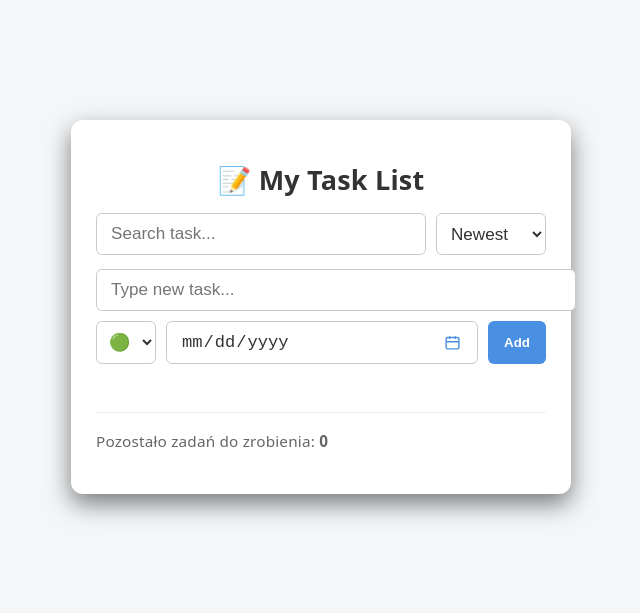
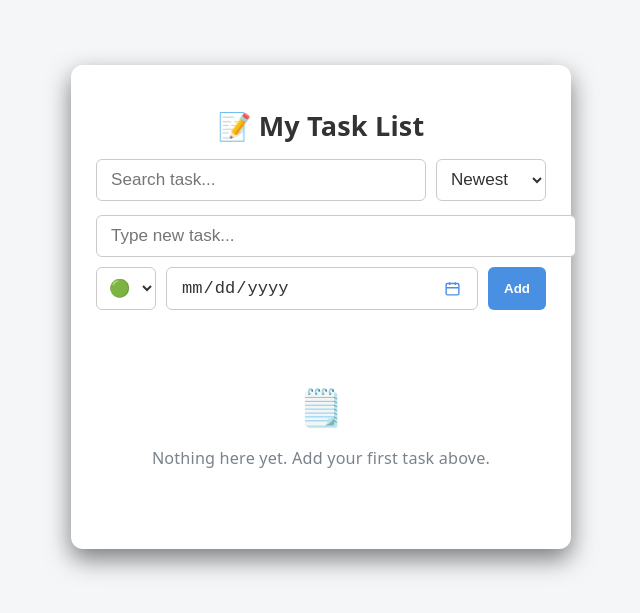
Before and after one commit to PwelO96/taskly, a React (Vite) app: page / in a window 1280 px wide. Shown: the part 113-726 px from the top of the page, without its empty margins (319-959 px from the left). Built offline with nearby package versions, Linux system fonts and the light colour scheme.

Commit message:
task empty state

```diff
--- /dev/null
+++ b/src/components/EmptyTodoList/EmptyTodoList.module.css
@@ -0,0 +1,17 @@
+.emptyState {
+  display: flex;
+  align-items: center;
+  justify-content: center;
+  padding: 2rem 1rem;
+  color: #7a828c;
+  gap: 0.5rem;
+  flex-direction: column;
+}
+
+.emptyState p {
+  font-size: 0.9rem;
+}
+
+.icon {
+  font-size: 2rem;
+}
--- /dev/null
+++ b/src/components/EmptyTodoList/EmptyTodoList.tsx
@@ -0,0 +1,10 @@
+import styles from "./EmptyTodoList.module.css";
+
+export default function EmptyTodoList() {
+  return (
+    <div className={styles.emptyState}>
+      <span className={styles.icon}>🗒️</span>
+      <p>Nothing here yet. Add your first task above.</p>
+    </div>
+  );
+}
--- a/src/components/TodoFooter/TodoFooter.tsx
+++ b/src/components/TodoFooter/TodoFooter.tsx
@@ -13,6 +13,8 @@ export default function TodoFooter({ text, text2 }: FooterProps) {
   const modal = useRef<ModalHandle>(null);
   const { todos, removeCheckedTodos } = useTodos();
 
+  const isTodosExist = todos.length === 0;
+
   const remainingTodos = todos.filter((todo) => !todo.isChecked).length;
   const checkedTodos = todos.filter((todo) => todo.isChecked).length;
 
@@ -27,6 +29,8 @@ export default function TodoFooter({ text, text2 }: FooterProps) {
     removeCheckedTodos();
     modal.current?.close();
   };
+
+  if (isTodosExist) return;
 
   return (
     <>
--- a/src/components/TodoList/TodoList.tsx
+++ b/src/components/TodoList/TodoList.tsx
@@ -4,11 +4,14 @@ import { useTodos } from "../../hooks/useTodos";
 import Modal, { type ModalHandle } from "../Modal/Modal";
 import { useRef, useState } from "react";
 import type { Todo } from "../../store/TodoContext";
+import EmptyTodoList from "../EmptyTodoList/EmptyTodoList";
 
 export default function TodoList() {
   const modal = useRef<ModalHandle>(null);
   const { todos, removeTodo } = useTodos();
   const [todoToDelete, setTodoToDelete] = useState<Todo | null>(null);
+
+  const isTodosExist = todos.length === 0;
 
   const modalHandler = () => {
     modal.current?.open();
@@ -19,6 +22,8 @@ export default function TodoList() {
     setTodoToDelete(null);
     modal.current?.close();
   };
+
+  if (isTodosExist) return <EmptyTodoList />;
 
   return (
     <>
```
